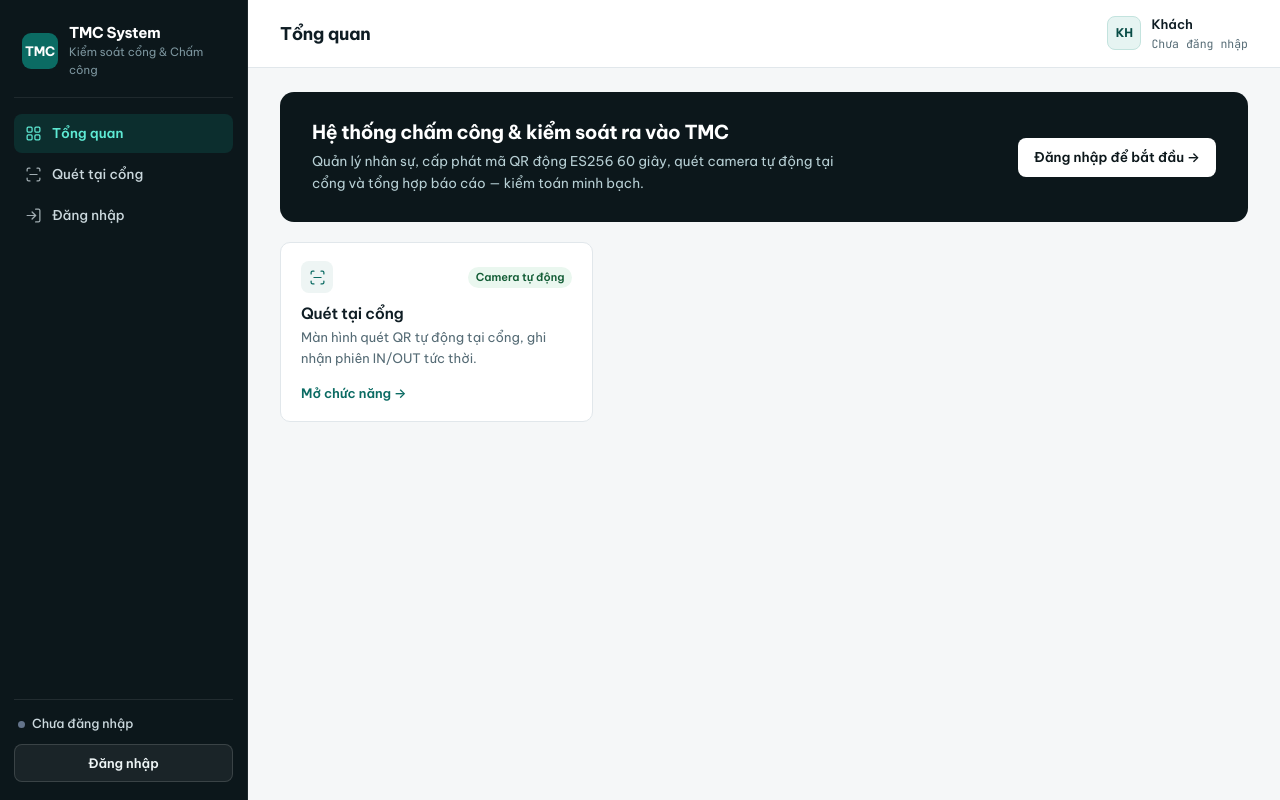
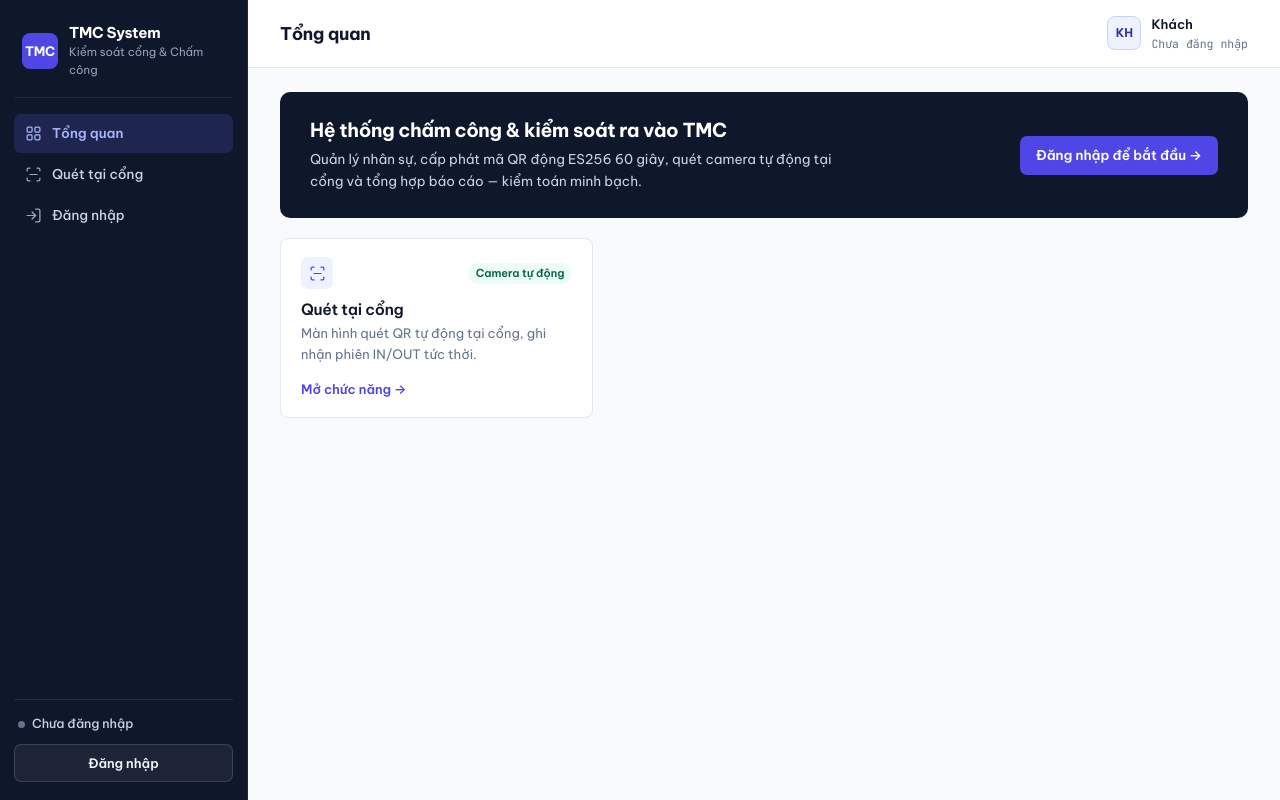
Before and after one commit to phatrose/tmc-project, a React (Vite) app in the folder tmc-system/frontend/: page / in a window 1280 px wide. Built offline with nearby package versions, Linux system fonts and the light colour scheme; no server answers.

Commit message:
style(frontend): establish PRODUCT.md/DESIGN.md with Enterprise Dark-Sidebar Indigo theme

```diff
--- a/tmc-system/frontend/src/style.css
+++ b/tmc-system/frontend/src/style.css
@@ -1,37 +1,41 @@
-/* PHỤ TRÁCH: Task 8. Impeccable Operate-mode design system — Industrial Precision Slate & Deep Teal. */
+/* PHỤ TRÁCH: Task 8. TMC Design System (DESIGN.md) — Enterprise Dark-Sidebar + Modern Indigo + Crisp 8-10px. */
 :root {
-  --bg: #f5f7f8;
+  --bg: #f8fafc;
   --surface: #ffffff;
-  --surface-soft: #f8fafb;
-  --surface-tint: #eef5f4;
-  --sidebar-bg: #0c171b;
+  --surface-soft: #f1f5f9;
+  --surface-tint: #eef2ff;
+  --sidebar-bg: #0f172a;
   --sidebar-hover: rgba(255, 255, 255, 0.06);
-  --sidebar-active-bg: rgba(20, 184, 166, 0.14);
-  --sidebar-active-ink: #5eead4;
-  --sidebar-ink: #cbd8dd;
-  --sidebar-muted: #7c959e;
-  --ink: #0f1d24;
-  --ink-soft: #334a54;
-  --muted: #556b75;
-  --border: #e1e7eb;
-  --border-strong: #c5d1d8;
-  --accent: #0b6b63;
-  --accent-hover: #095650;
-  --accent-soft: #e6f4f2;
-  --accent-ink: #084c46;
-  --success-bg: #eaf7ef;
-  --success-border: #a7dfc0;
-  --success-ink: #125c35;
-  --warning-bg: #fef7e6;
-  --warning-border: #ead29c;
-  --warning-ink: #7a4c00;
-  --danger-bg: #fef0f0;
-  --danger-border: #f1b8b8;
-  --danger-ink: #a61c14;
+  --sidebar-active-bg: rgba(99, 102, 241, 0.18);
+  --sidebar-active-ink: #a5b4fc;
+  --sidebar-ink: #cbd5e1;
+  --sidebar-muted: #94a3b8;
+  --ink: #0f172a;
+  --ink-soft: #334155;
+  --muted: #64748b;
+  --border: #e2e8f0;
+  --border-strong: #cbd5e1;
+  --accent: #4f46e5;
+  --accent-hover: #4338ca;
+  --accent-soft: #eef2ff;
+  --accent-ink: #3730a3;
+  --success-bg: #ecfdf5;
+  --success-border: #a7f3d0;
+  --success-ink: #065f46;
+  --warning-bg: #fffbeb;
+  --warning-border: #fde68a;
+  --warning-ink: #92400e;
+  --danger-bg: #fef2f2;
+  --danger-border: #fecaca;
+  --danger-ink: #991b1b;
   --radius-sm: 6px;
-  --radius-md: 10px;
-  --radius-lg: 14px;
-  --shadow-float: 0 18px 40px rgba(12, 23, 27, 0.12);
+  --radius-md: 8px;
+  --radius-lg: 10px;
+  --radius-xl: 12px;
+  --shadow-sm: none;
+  --shadow-md: 0 4px 12px rgba(15, 23, 42, 0.06);
+  --shadow-lg: 0 18px 40px rgba(15, 23, 42, 0.14);
+  --shadow-float: 0 18px 40px rgba(15, 23, 42, 0.14);
   font-family: "Be Vietnam Pro", -apple-system, BlinkMacSystemFont, "Segoe UI", sans-serif;
   font-size: 14px;
   line-height: 1.55;
@@ -44,7 +48,7 @@
 *, *::before, *::after { box-sizing: border-box; }
 
 ::selection {
-  background: rgba(11, 107, 99, 0.18);
+  background: rgba(79, 70, 229, 0.16);
   color: var(--ink);
 }
 
@@ -133,7 +137,7 @@ table {
   padding: 20px 14px 18px;
   display: flex;
   flex-direction: column;
-  border-right: 1px solid rgba(255, 255, 255, 0.07);
+  border-right: 1px solid rgba(255, 255, 255, 0.08);
 }
 
 .brand {
@@ -150,7 +154,7 @@ table {
 .brand-mark {
   width: 36px;
   height: 36px;
-  border-radius: 9px;
+  border-radius: 8px;
   background: var(--accent);
   color: #ffffff;
   display: grid;
@@ -191,7 +195,7 @@ table {
   align-items: center;
   gap: 10px;
   padding: 9px 11px;
-  border-radius: 8px;
+  border-radius: 7px;
   color: var(--sidebar-ink);
   text-decoration: none;
   font-size: 13.5px;
@@ -259,7 +263,7 @@ table {
 }
 
 .session-dot--online::before {
-  background: #2dd4bf;
+  background: #34d399;
 }
 
 .session-timer {
@@ -272,9 +276,9 @@ table {
 .sidebar .session button {
   width: 100%;
   background: rgba(255, 255, 255, 0.06);
-  color: #eef5f6;
+  color: #f1f5f9;
   border: 1px solid rgba(255, 255, 255, 0.14);
-  border-radius: 8px;
+  border-radius: 7px;
   padding: 8px 12px;
   font-size: 13px;
   font-weight: 600;
@@ -344,7 +348,7 @@ main {
   height: 34px;
   background: var(--accent-soft);
   color: var(--accent-ink);
-  border: 1px solid #c3e3de;
+  border: 1px solid #c7d2fe;
   border-radius: 8px;
   font-size: 12px;
   font-weight: 700;
@@ -354,7 +358,7 @@ main {
 .welcome-panel {
   background: var(--sidebar-bg);
   color: #ffffff;
-  padding: 28px 32px;
+  padding: 26px 30px;
   border-radius: var(--radius-lg);
   margin-bottom: 20px;
   display: flex;
@@ -373,7 +377,7 @@ main {
 }
 
 .welcome-panel p {
-  color: #b7cfd4;
+  color: #cbd5e1;
   max-width: 58ch;
   margin: 0;
   font-size: 13.5px;
@@ -390,18 +394,18 @@ main {
   display: inline-flex;
   align-items: center;
   gap: 8px;
-  background: #ffffff;
-  color: var(--sidebar-bg);
+  background: var(--accent);
+  color: #ffffff;
   text-decoration: none;
   padding: 9px 16px;
-  border-radius: 8px;
+  border-radius: 7px;
   font-weight: 600;
   font-size: 13.5px;
   transition: background-color 150ms ease;
 }
 
 .primary-link:hover {
-  background: #e6f4f2;
+  background: var(--accent-hover);
 }
 
 .secondary-link {
@@ -413,7 +417,7 @@ main {
   border: 1px solid rgba(255, 255, 255, 0.2);
   text-decoration: none;
   padding: 8px 15px;
-  border-radius: 8px;
+  border-radius: 7px;
   font-weight: 500;
   font-size: 13.5px;
   transition: background-color 150ms ease;
@@ -462,7 +466,7 @@ main {
 
 .module-card:hover {
   border-color: var(--accent);
-  background: #fcfefe;
+  background: #fafbff;
 }
 
 .module-card-top {
@@ -476,8 +480,8 @@ main {
 .module-card-icon {
   width: 32px;
   height: 32px;
-  border-radius: 8px;
-  background: var(--surface-tint);
+  border-radius: 7px;
+  background: var(--accent-soft);
   color: var(--accent);
   display: grid;
   place-items: center;
@@ -495,7 +499,7 @@ main {
   border-radius: 999px;
 }
 .module-pill--live { background: var(--success-bg); color: var(--success-ink); }
-.module-pill--edge { background: #e8f1fb; color: #1d4ed8; }
+.module-pill--edge { background: var(--accent-soft); color: var(--accent-ink); }
 .module-pill--sim { background: var(--warning-bg); color: var(--warning-ink); }
 
 .module-card h2 {
@@ -532,7 +536,7 @@ input, select, textarea {
 
 input:focus, select:focus, textarea:focus {
   border-color: var(--accent);
-  box-shadow: 0 0 0 3px rgba(11, 107, 99, 0.14);
+  box-shadow: 0 0 0 3px rgba(79, 70, 229, 0.14);
   outline: none;
 }
 
@@ -552,6 +556,7 @@ button {
 button:hover:not(:disabled) {
   background: var(--surface-tint);
   border-color: var(--accent);
+  color: var(--accent-ink);
 }
 
 button:disabled {
@@ -569,14 +574,14 @@ button:disabled {
   margin: 32px auto;
   background: var(--surface);
   border: 1px solid var(--border);
-  border-radius: var(--radius-lg);
+  border-radius: var(--radius-xl);
   overflow: hidden;
   box-shadow: var(--shadow-float);
 }
 
 .login-intro {
   background: var(--sidebar-bg);
-  color: #ecfdf5;
+  color: #f8fafc;
   padding: 40px 36px;
   display: flex;
   flex-direction: column;
@@ -590,7 +595,7 @@ button:disabled {
   height: 40px;
   background: var(--accent);
   color: #ffffff;
-  border-radius: 9px;
+  border-radius: 8px;
   font-size: 15px;
   font-weight: 700;
   letter-spacing: -0.02em;
@@ -605,7 +610,7 @@ button:disabled {
 }
 
 .login-intro p {
-  color: #b7cfd4;
+  color: #cbd5e1;
   margin: 0;
   font-size: 14px;
 }
@@ -645,7 +650,7 @@ button:disabled {
   padding: 10px 16px;
   margin-top: 12px;
   font-weight: 600;
-  border-radius: 8px;
+  border-radius: 7px;
 }
 .primary-button:hover:not(:disabled) {
   background: var(--accent-hover);
--- a/tmc-system/frontend/src/styles/gate-station.css
+++ b/tmc-system/frontend/src/styles/gate-station.css
@@ -24,10 +24,10 @@
   position: relative;
   width: 100%;
   max-width: 440px;
-  border-radius: 12px;
+  border-radius: 10px;
   overflow: hidden;
-  border: 2px solid var(--accent, #0b6b63);
-  background: #0c171b;
+  border: 2px solid var(--accent, #4f46e5);
+  background: #0f172a;
 }
 .gs-camera-stage video { width: 100%; display: block; }
 .gs-camera-reticle {
--- a/tmc-system/frontend/src/styles/module-theme.css
+++ b/tmc-system/frontend/src/styles/module-theme.css
@@ -129,17 +129,18 @@
   display: inline-flex;
   flex-wrap: wrap;
   gap: 4px;
-  padding: 5px;
-  background: #e6eff0;
-  border-radius: 12px;
-  margin-bottom: 18px;
+  padding: 4px;
+  background: var(--surface-soft);
+  border: 1px solid var(--border);
+  border-radius: 9px;
+  margin-bottom: 16px;
 }
 .tmc-tabs button {
   border: 0;
   background: transparent;
   color: var(--ink-soft);
-  padding: 9px 16px;
-  border-radius: 9px;
+  padding: 7px 14px;
+  border-radius: 6px;
   font-size: 13px;
   font-weight: 600;
 }
@@ -147,28 +148,28 @@
 .tmc-tabs button[aria-pressed="true"] {
   background: var(--surface);
   color: var(--accent);
-  box-shadow: 0 2px 6px rgba(15, 37, 42, 0.1);
+  border: 1px solid var(--border);
 }
 
 .workspace-page table { width: 100%; border-collapse: collapse; background: var(--surface); font-size: 13.5px; }
 .workspace-page th {
-  background: #f1f6f6;
-  color: #4b656e;
+  background: var(--surface-soft);
+  color: var(--muted);
   font-size: 11px;
   font-weight: 700;
   text-transform: uppercase;
   letter-spacing: 0.05em;
-  padding: 13px 16px;
+  padding: 11px 14px;
   text-align: left;
   border-bottom: 1px solid var(--border);
   white-space: nowrap;
 }
 .workspace-page td {
-  padding: 13px 16px;
-  border-bottom: 1px solid #edf2f3;
+  padding: 11px 14px;
+  border-bottom: 1px solid var(--border);
   vertical-align: middle;
 }
-.workspace-page tbody tr:hover { background: #f8fbfb; }
+.workspace-page tbody tr:hover { background: #fafbff; }
 .data-table-scroll, .t4-table {
   max-width: 100%;
   overflow-x: auto;
@@ -251,12 +252,11 @@
 .qr-frame {
   width: 284px;
   max-width: 100%;
-  margin: 24px auto 18px;
-  padding: 20px;
-  border: 1px solid #cce3dc;
-  border-radius: 20px;
+  margin: 22px auto 16px;
+  padding: 18px;
+  border: 1px solid #c7d2fe;
+  border-radius: 12px;
   background: #ffffff;
-  box-shadow: 0 0 0 8px #edf7f4;
 }
 .qr-frame svg { display: block; width: 100%; height: auto; border: 0 !important; border-radius: 0 !important; }
 .qr-progress-track {
@@ -264,13 +264,13 @@
   max-width: 100%;
   height: 6px;
   margin: 0 auto 14px;
-  background: #e3eeeb;
+  background: var(--surface-soft);
   border-radius: 999px;
   overflow: hidden;
 }
 .qr-progress-bar {
   height: 100%;
-  background: linear-gradient(90deg, #14b8a6, #0f766e);
+  background: var(--accent);
   transition: width 0.5s linear;
 }
 .qr-meta { font-size: 13.5px; color: var(--ink-soft); margin: 0 0 18px; font-variant-numeric: tabular-nums; }
```
Also changed, not shown: 2 other files (tests, documents, lock files or other folders).
